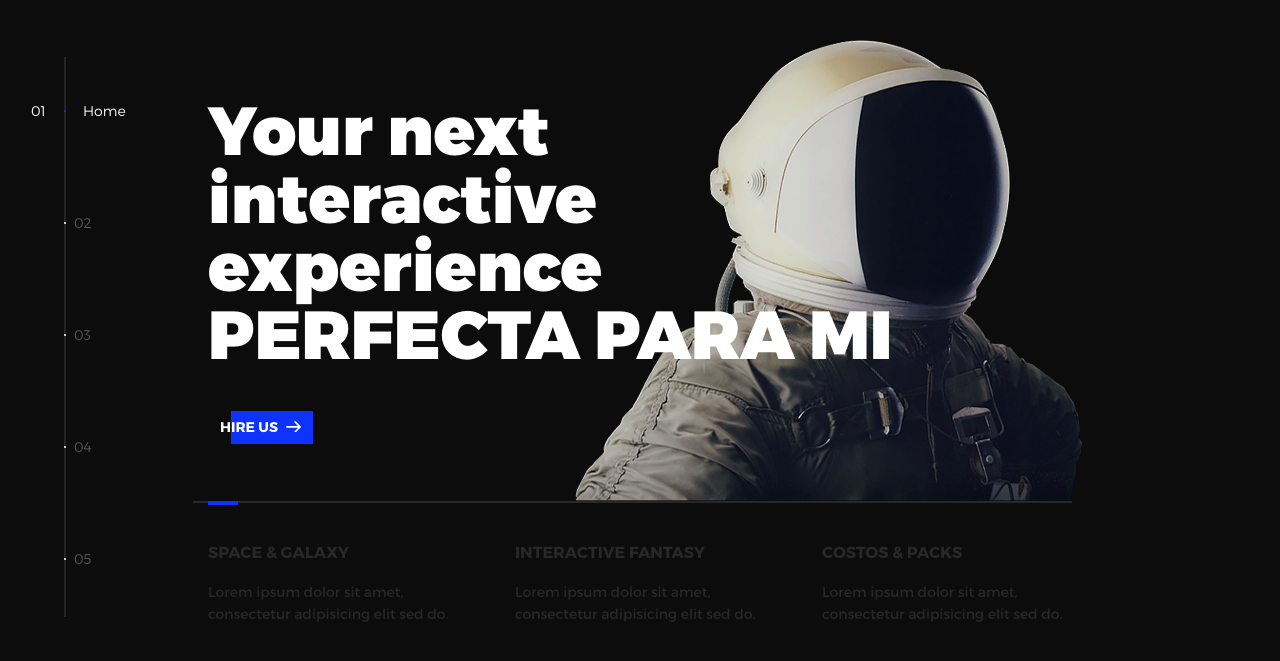
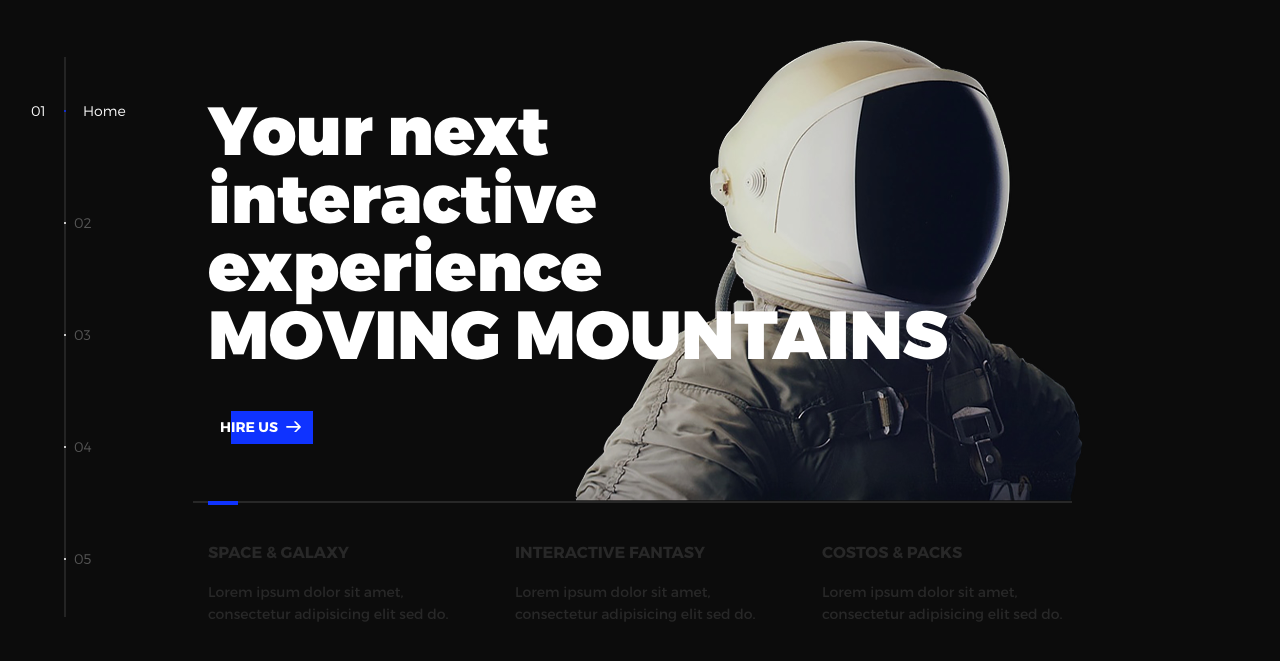
Before and after one commit to jvinc86/web-austronauta-apache, a plain HTML site: page codigo-html/index.html in a window 1280 px wide. Shown: the part 63-724 px from the top of the page. Drawn offline with nearby package versions, Linux system fonts and the light colour scheme.

Commit message:
NewChanges

```diff
--- a/codigo-html/index.html
+++ b/codigo-html/index.html
@@ -52,7 +52,7 @@
             <li class="l-section section section--is-active">
               <div class="intro">
                 <div class="intro--banner">
-                  <h1>Your next<br>interactive<br>experience<br>PERFECTA PARA MI</h1>
+                  <h1>Your next<br>interactive<br>experience<br>MOVING MOUNTAINS</h1>
                   <button class="cta">Hire Us
                     <svg version="1.1" id="Layer_1" xmlns="http://www.w3.org/2000/svg"
                       xmlns:xlink="http://www.w3.org/1999/xlink" x="0px" y="0px" viewBox="0 0 150 118"
```
